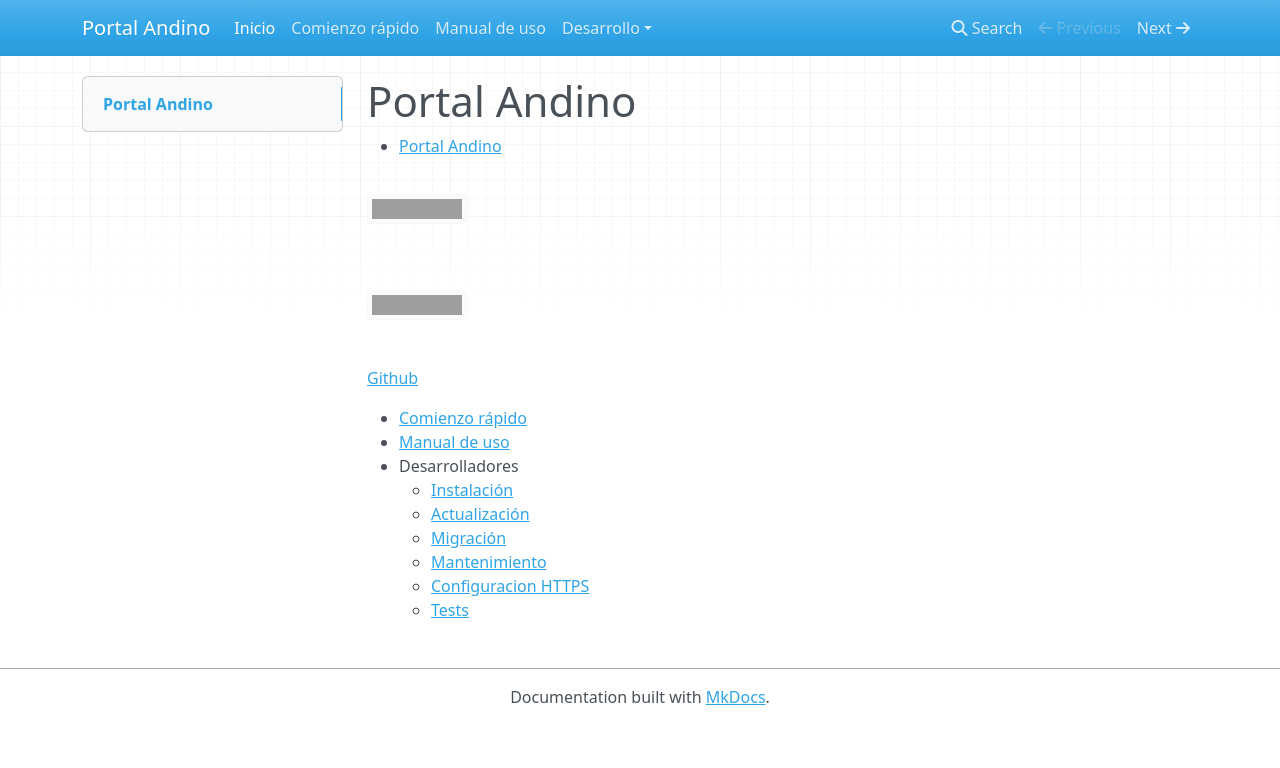
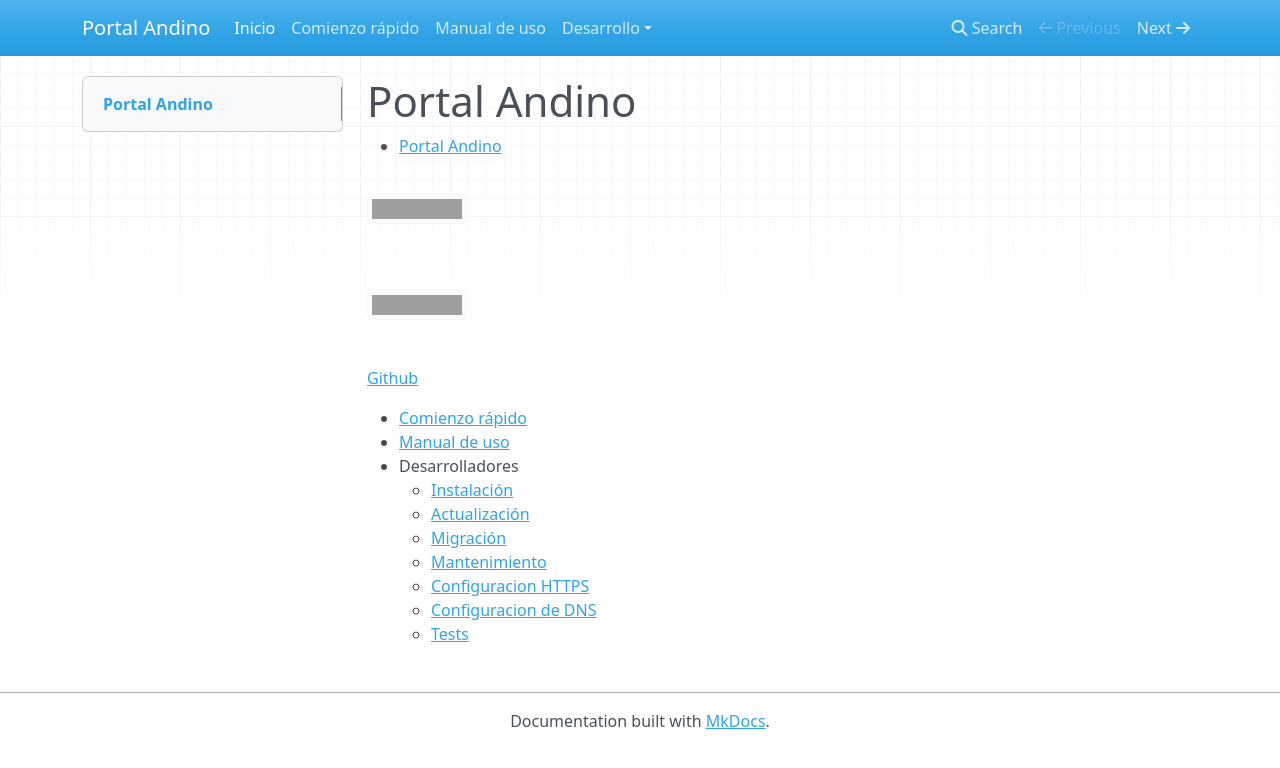
Before and after one commit to datosgobar/portal-andino, an MkDocs documentation site: the page built from docs/index.md, in a window 1280 px wide. Shown: the top 768 px of the page. Built offline with MkDocs 1.6.1, drawn with Linux system fonts in a browser that asks for light colours; nearby versions of some CDN libraries; old or Windows-style settings are respelled for this version of MkDocs; grey boxes are pictures that could not be loaded.

Commit message:
Agrego link a docu de DNS

```diff
--- a/docs/index.md
+++ b/docs/index.md
@@ -21,5 +21,6 @@
     - [Actualización](developers/update.md)
     - [Migración](developers/migration.md)
     - [Mantenimiento](developers/maintenance.md)
-    - [Configuracion HTTPS](developers/https.md)
+    - [Configuracion HTTPS](developers/dns.md)
+    - [Configuracion de DNS](developers/https.md)
     - [Tests](developers/tests.md)
```
